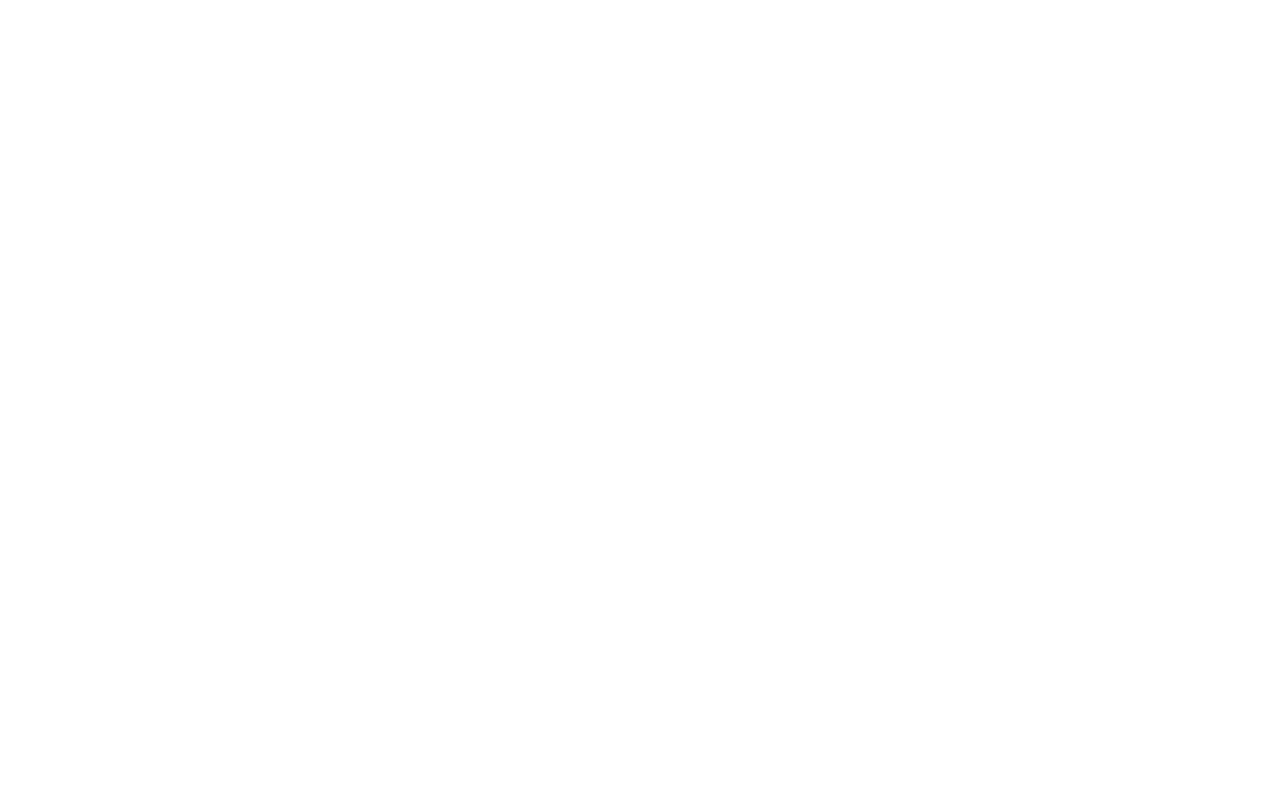
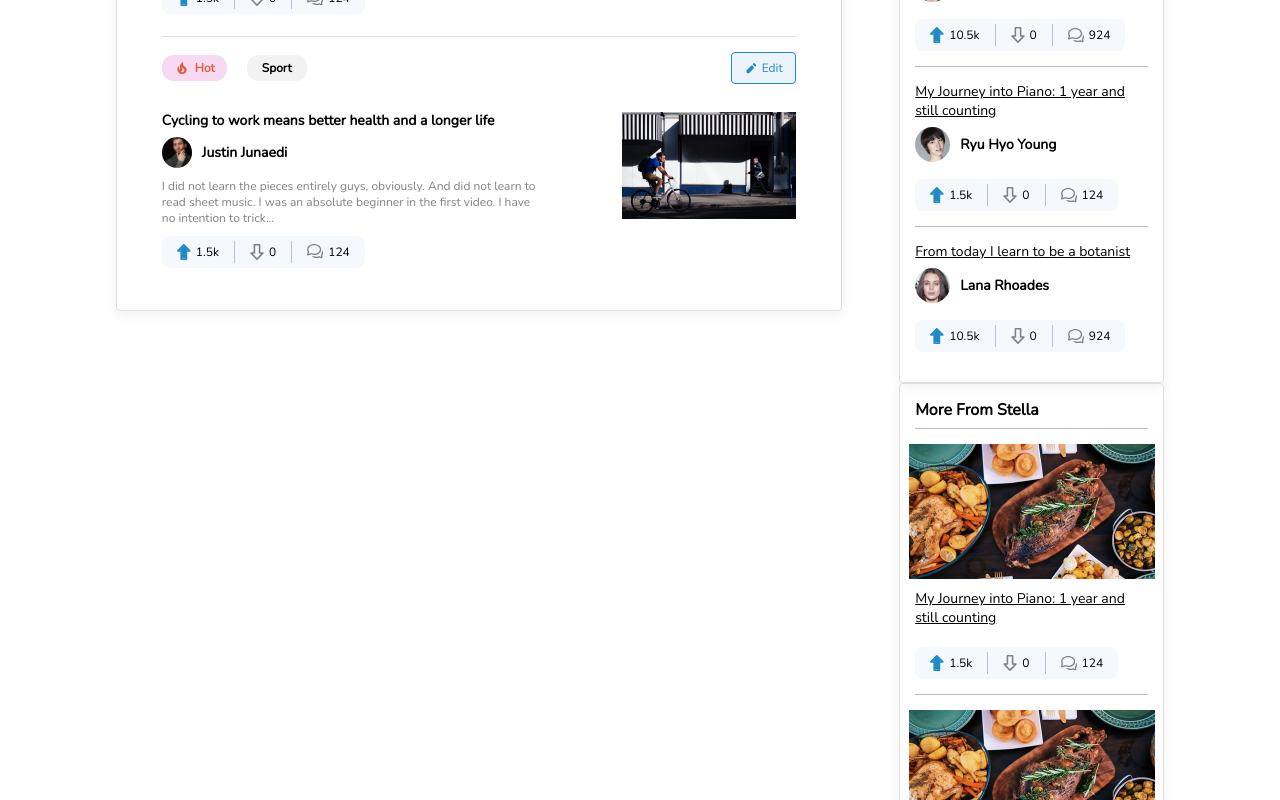
Before and after one commit to asepwildan/hobbytalks, a React (Create React App) app: page /thread-detail in a window 1280 px wide. Shown: the part 380-1180 px from the top of the page. Before the commit the page ends 800 px from the top, so only its background shows below. Built offline with nearby package versions, Linux system fonts and the light colour scheme.

Commit message:
add New Page ThreadDetail

```diff
--- a/src/pages/profile/profile.js
+++ b/src/pages/profile/profile.js
@@ -4,7 +4,7 @@
 import Likerecomendation from "../../component/like-recomendation/like-recomendation";
 import Footer from "../../component/footer/footer";
 import Navbar from "../../component/Navbar/navbar";
-import MoreUserInfo from "../../component/moreUserInfo/moreUserInfo";
+
 
 export default function Profile() {
     return (
@@ -18,7 +18,7 @@
                     <div className={styles.likeRekomContanerProfile}>
                         <Likerecomendation />
                         <div className={styles.trendingContanerProfile}>
-                            <MoreUserInfo />
+                           <h1>ini trending</h1>
                         </div>
                     </div>
                 </div>
--- a/src/pages/profile/style/profile.module.css
+++ b/src/pages/profile/style/profile.module.css
@@ -18,9 +18,9 @@
 
 .trendingContanerProfile {
     width: 100%;
-    height: 500px;
+    /* height: 500px;
     border: 1px solid #e0e0e0;
     margin-top: 40px;
     /* flex-direction: column; */
-    box-shadow: 0px 4px 12px 1px rgba(0, 0, 0, 0.05);
+    /* box-shadow: 0px 4px 12px 1px rgba(0, 0, 0, 0.05);  */
 }
--- a/src/pages/thread-detail/Thread-detail.js
+++ b/src/pages/thread-detail/Thread-detail.js
@@ -1,13 +1,29 @@
 import React from "react";
+import Thread from "../../component/thread-profile/thread-profile";
+import styles from "./style/Thread-detail.module.css"
+import Likerecomendation from "../../component/like-recomendation/like-recomendation";
+import Footer from "../../component/footer/footer";
+import Navbar from "../../component/Navbar/navbar";
 import MoreUserInfo from "../../component/moreUserInfo/moreUserInfo";
 
 export default function ThreadDetail() {
-
     return (
-        <>
-        <h1>Ini Page Forum</h1>
-        <MoreUserInfo/>
-        </>
-
-    )
+        <React.Fragment>
+            <Navbar />
+            <div>
+                <div className={styles.boxContentProfile}>
+                    <div className={styles.threadContanerProfile}>
+                        <Thread />
+                    </div>
+                    <div className={styles.likeRekomContanerProfile}>
+                        <Likerecomendation />
+                        <div className={styles.trendingContanerProfile}>
+                            <MoreUserInfo />
+                        </div>
+                    </div>
+                </div>
+            </div>
+            <Footer />
+        </React.Fragment>
+    );
 }
--- a/src/pages/thread-detail/style/Thread-detail.module.css
+++ b/src/pages/thread-detail/style/Thread-detail.module.css
@@ -0,0 +1,26 @@
+.boxContentProfile {
+    width: 90%;
+    margin: 50px auto;
+    /* border-style: solid; */
+    display: flex;
+    justify-content: center;
+    flex-wrap: wrap;
+    gap: 5%;
+}
+
+.threadContanerProfile {
+    width: 63%;
+}
+
+.likeRekomContanerProfile {
+    width: 23%;
+}
+
+.trendingContanerProfile {
+    width: 100%;
+    /* height: 500px;
+    border: 1px solid #e0e0e0;
+    margin-top: 40px;
+    /* flex-direction: column; */
+    /* box-shadow: 0px 4px 12px 1px rgba(0, 0, 0, 0.05);  */
+}
--- a/src/routes/routes.js
+++ b/src/routes/routes.js
@@ -14,6 +14,8 @@
                     <Route path="/login" component={Backgroundpage} />
                     <Route path="/register" component={Backgroundpage} />
                     <Route path="/profile" component={Profile} />
+                    <Route path="/thread-detail" component={ThreadDetail} />
+
                 </Switch>
             </Router>
         </BrowserRouter>
```
